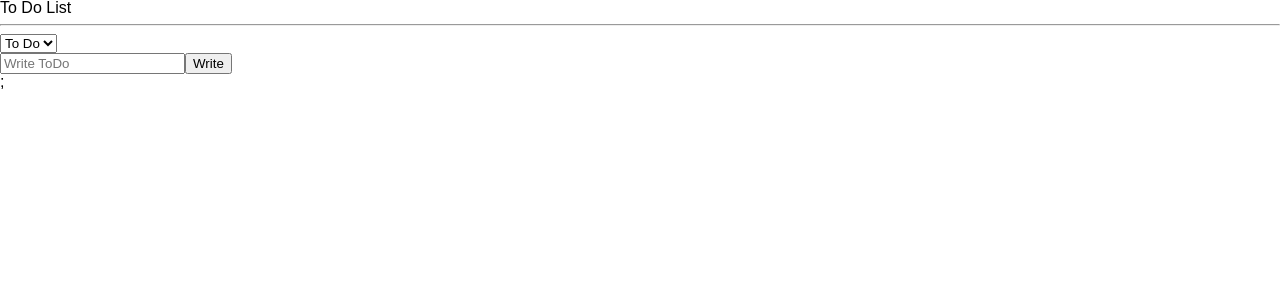
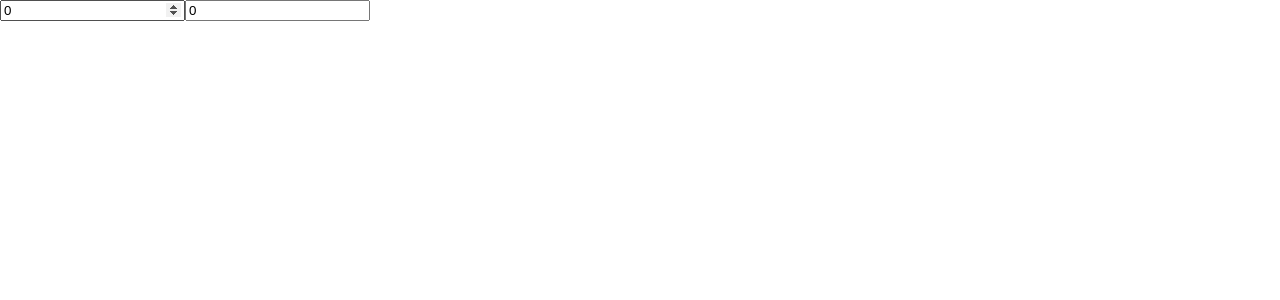
Before and after one commit to ezurno/react-todo, a React (Create React App) app: page / in a window 1280 px wide. Shown: the top 300 px of the page. Built offline with nearby package versions, Linux system fonts and the light colour scheme.

Commit message:
LEARN: how to use selector set
1. selector는 set으로 state의 값을 수정할 수 있음

2. selector는 두개 이상의 state를 참조해 새로운 값을 return  할 수 있음

3. input의 기본적인 value type은 string 이므로 +를 사용해 number로 바꿔 줄 수 있음

```diff
--- a/src/App.tsx
+++ b/src/App.tsx
@@ -1,76 +1,34 @@
-import { createGlobalStyle } from "styled-components";
-import ToDoList from "./components/ToDoList";
-
-const GlobalStyle = createGlobalStyle`
-html, body, div, span, applet, object, iframe,
-  h1, h2, h3, h4, h5, h6, p, blockquote, pre,
-  a, abbr, acronym, address, big, cite, code,
-  del, dfn, em, img, ins, kbd, q, s, samp,
-  small, strike, strong, sub, sup, tt, var,
-  b, u, i, center,
-  dl, dt, dd, menu, ol, ul, li,
-  fieldset, form, label, legend,
-  table, caption, tbody, tfoot, thead, tr, th, td,
-  article, aside, canvas, details, embed,
-  figure, figcaption, footer, header, hgroup,
-  main, menu, nav, output, ruby, section, summary,
-  time, mark, audio, video {
-    margin: 0;
-    padding: 0;
-    border: 0;
-    font-size: 100%;
-    font: inherit;
-    vertical-align: baseline;
-  }
-  /* HTML5 display-role reset for older browsers */
-  article, aside, details, figcaption, figure,
-  footer, header, hgroup, main, menu, nav, section {
-    display: block;
-  }
-  /* HTML5 hidden-attribute fix for newer browsers */
-  *[hidden] {
-      display: none;
-  }
-  body {
-    line-height: 1;
-  }
-  menu, ol, ul {
-    list-style: none;
-  }
-  blockquote, q {
-    quotes: none;
-  }
-  blockquote:before, blockquote:after,
-  q:before, q:after {
-    content: '';
-    content: none;
-  }
-  table {
-    border-collapse: collapse;
-    border-spacing: 0;
-  }
-
-  * {
-    box-sizing: border-box;
-  }
-
-  body {
-    font-family: 'Source Sans Pro', sans-serif;
-    background-color: ${(props) => props.theme.bgColor};
-    color: ${(props) => props.theme.textColor};
-
-  }
-
-  a {
-    text-decoration: none;
-  }`;
+import { useRecoilState, useRecoilValue } from "recoil";
+import { hourSelector, minuteState } from "./Atoms";
 
 function App() {
+  const [minutes, setMinutes] = useRecoilState(minuteState);
+  const [hours, setHours] = useRecoilState(hourSelector);
+
+  const onMinuteChange = (event: React.FormEvent<HTMLInputElement>) => {
+    setMinutes(+event.currentTarget.value);
+    // input의 값은 기본적으로 string로 들어오기 때문에 +를 사용해 하나만 들어오게 함
+  };
+
+  const onHourChange = (event: React.FormEvent<HTMLInputElement>) => {
+    setHours(+event.currentTarget.value);
+  };
+
   return (
-    <>
-      <GlobalStyle />
-      <ToDoList />
-    </>
+    <div>
+      <input
+        value={minutes}
+        onChange={onMinuteChange}
+        type="number"
+        placeholder="Minutes"
+      />
+      <input
+        value={hours}
+        onChange={onHourChange}
+        type="number"
+        placeholder="Hours"
+      />
+    </div>
   );
 }
 
--- a/src/Atoms.tsx
+++ b/src/Atoms.tsx
@@ -1,48 +1,24 @@
 import { atom, selector } from "recoil";
 
-export enum Categories {
-  "TODO" = "TODO",
-  "DOING" = "DOING",
-  "DONE" = "DONE",
-}
-
-export interface IToDo {
-  // 그냥 쓰면 toDoState의 default가 type이 정의가 안되어서 never type이기 때문에 type을 정해주기 위해 사용
-  text: string;
-  id: number;
-  category: Categories;
-}
-
-export interface IForm {
-  toDo: string;
-}
-
-export const toDoState = atom<IToDo[]>({
-  key: "toDo",
-  default: [],
+export const minuteState = atom({
+  key: "minutes",
+  default: 0,
 });
 
-/**
- * selector로 toDoState를 가져와 새 배열을 만들지만 수정은 하지 않는 의존적이지만 동적인 함수
- */
-export const toDoSelector = selector({
-  key: "toDoSelector",
+export const hourSelector = selector<number>({
+  key: "hours",
   get: ({ get }) => {
-    // get은 object의 .get 함수
-    const toDos = get(toDoState);
-    const category = get(categoryState);
+    const minute = get(minuteState);
+    return minute / 60;
+  },
 
-    // if (category === "TODO")
-    //   return toDos.filter((toDo) => toDo.category === "TODO");
-    // if (category === "DOING")
-    //   return toDos.filter((toDo) => toDo.category === "DOING");
-    // if (category === "DONE")
-    //   return toDos.filter((toDo) => toDo.category === "DONE");
-    return toDos.filter((toDo) => toDo.category === category);
+  /**
+   *
+   *  set은 State 값을 수정해주기 위해 사용
+   * @param newValue 값을 수정한 값을 arg로 지정해 주어야 함 default type이 any 이므로 Number로 수정
+   */
+  set: ({ set }, newValue) => {
+    const minute = Number(newValue) * 60;
+    set(minuteState, minute);
   },
 });
-
-export const categoryState = atom<Categories>({
-  key: "category",
-  default: Categories.TODO,
-});
--- a/src/components/CreateToDo.tsx
+++ /dev/null
@@ -1,35 +0,0 @@
-import { useForm } from "react-hook-form";
-import { useRecoilState, useRecoilValue, useSetRecoilState } from "recoil";
-import { categoryState, IForm, IToDo, toDoState } from "../Atoms";
-
-function CreateToDo() {
-  const { register, handleSubmit, setValue } = useForm<IForm>();
-  const setToDos = useSetRecoilState(toDoState);
-  const category = useRecoilValue(categoryState);
-
-  const onValid = (data: IForm) => {
-    console.log("add to do", data.toDo);
-    setToDos((oldToDos) => [
-      ...oldToDos,
-      {
-        text: data.toDo,
-        id: Date.now(),
-        category,
-      },
-    ]); // 원래 있던 배열을 mutate 하는게 아닌 새로운 array를 반환 하기 위해 {}<IToDo>로 갖춰진 값을 반환
-    setValue("toDo", ""); // register에 등록된 toDo input 을 비어있는 "" 로 set
-  };
-  return (
-    <form onSubmit={handleSubmit(onValid)}>
-      <input
-        {...register("toDo", {
-          required: "Please write a ToDo",
-        })}
-        placeholder="Write ToDo"
-      />
-      <button>Write</button>
-    </form>
-  );
-}
-
-export default CreateToDo;
--- a/src/components/ToDo.tsx
+++ /dev/null
@@ -1,45 +0,0 @@
-import { useSetRecoilState } from "recoil";
-import { Categories, IToDo, toDoState } from "../Atoms";
-
-function ToDo({ id, category, text }: IToDo) {
-  const setToDos = useSetRecoilState(toDoState);
-  const onClick = (event: React.MouseEvent<HTMLButtonElement>) => {
-    const {
-      currentTarget: { name },
-    } = event;
-    setToDos((oldToDos) => {
-      const targetIndex = oldToDos.findIndex((toDo) => toDo.id === id);
-      const newToDo: IToDo = { text, id, category: name as IToDo["category"] };
-      // 새롭게 type을 지정해주어야 함 안그러면 oldToDos에서 받는 type이 달라서 error
-      console.log(targetIndex);
-      return [
-        ...oldToDos.slice(0, targetIndex),
-        newToDo,
-        ...oldToDos.slice(targetIndex + 1),
-      ]; // 값을 slice로 잘라서 새로 만들어 반환
-    });
-  };
-
-  return (
-    <li>
-      <span>{text}</span>
-      {category !== Categories.TODO && (
-        <button name={Categories.TODO} onClick={onClick}>
-          TODO
-        </button>
-      )}
-      {category !== Categories.DONE && (
-        <button name={Categories.DONE} onClick={onClick}>
-          DONE
-        </button>
-      )}
-      {category !== Categories.DOING && (
-        <button name={Categories.DOING} onClick={onClick}>
-          DOING
-        </button>
-      )}
-    </li>
-  );
-}
-
-export default ToDo;
--- a/src/components/ToDoList.tsx
+++ /dev/null
@@ -1,41 +0,0 @@
-import React, { useState } from "react";
-import { useRecoilState, useRecoilValue } from "recoil";
-import {
-  Categories,
-  categoryState,
-  IToDo,
-  toDoSelector,
-  toDoState,
-} from "../Atoms";
-import CreateToDo from "./CreateToDo";
-import ToDo from "./ToDo";
-
-function ToDoList() {
-  // const toDos = useRecoilValue(toDoState);
-  const toDos = useRecoilValue(toDoSelector); // Selector가 [{}, {}, {}]형태
-  const [category, setCategory] = useRecoilState(categoryState); // category 값을 저장하기 위한 useRecoilState
-  const onInput = (event: React.FormEvent<HTMLSelectElement>) => {
-    setCategory(event.currentTarget.value as IToDo["category"]);
-  };
-
-  console.log(category);
-
-  return (
-    <div>
-      <h1>To Do List</h1>
-      <hr />
-      <select value={category} onInput={onInput}>
-        <option value={Categories.TODO}>To Do</option>
-        <option value={Categories.DOING}>Doing</option>
-        <option value={Categories.DONE}>Done</option>
-      </select>
-      <CreateToDo />
-      {toDos?.map((toDo) => (
-        <ToDo key={toDo.id} {...toDo} />
-      ))}
-      ;
-    </div>
-  );
-}
-
-export default ToDoList;
--- a/src/index.tsx
+++ b/src/index.tsx
@@ -3,6 +3,71 @@ import { RecoilRoot } from "recoil";
 import { ThemeProvider } from "styled-components";
 import App from "./App";
 import { theme } from "./theme";
+import { createGlobalStyle } from "styled-components";
+
+const GlobalStyle = createGlobalStyle`
+html, body, div, span, applet, object, iframe,
+  h1, h2, h3, h4, h5, h6, p, blockquote, pre,
+  a, abbr, acronym, address, big, cite, code,
+  del, dfn, em, img, ins, kbd, q, s, samp,
+  small, strike, strong, sub, sup, tt, var,
+  b, u, i, center,
+  dl, dt, dd, menu, ol, ul, li,
+  fieldset, form, label, legend,
+  table, caption, tbody, tfoot, thead, tr, th, td,
+  article, aside, canvas, details, embed,
+  figure, figcaption, footer, header, hgroup,
+  main, menu, nav, output, ruby, section, summary,
+  time, mark, audio, video {
+    margin: 0;
+    padding: 0;
+    border: 0;
+    font-size: 100%;
+    font: inherit;
+    vertical-align: baseline;
+  }
+  /* HTML5 display-role reset for older browsers */
+  article, aside, details, figcaption, figure,
+  footer, header, hgroup, main, menu, nav, section {
+    display: block;
+  }
+  /* HTML5 hidden-attribute fix for newer browsers */
+  *[hidden] {
+      display: none;
+  }
+  body {
+    line-height: 1;
+  }
+  menu, ol, ul {
+    list-style: none;
+  }
+  blockquote, q {
+    quotes: none;
+  }
+  blockquote:before, blockquote:after,
+  q:before, q:after {
+    content: '';
+    content: none;
+  }
+  table {
+    border-collapse: collapse;
+    border-spacing: 0;
+  }
+
+  * {
+    box-sizing: border-box;
+  }
+
+  body {
+    font-family: 'Source Sans Pro', sans-serif;
+    background-color: ${(props) => props.theme.bgColor};
+    color: ${(props) => props.theme.textColor};
+
+  }
+
+  a {
+    text-decoration: none;
+  }`;
 
 const root = ReactDOM.createRoot(
   document.getElementById("root") as HTMLElement
@@ -10,6 +75,7 @@ const root = ReactDOM.createRoot(
 root.render(
   <RecoilRoot>
     <ThemeProvider theme={theme}>
+      <GlobalStyle />
       <App />
     </ThemeProvider>
   </RecoilRoot>
```
